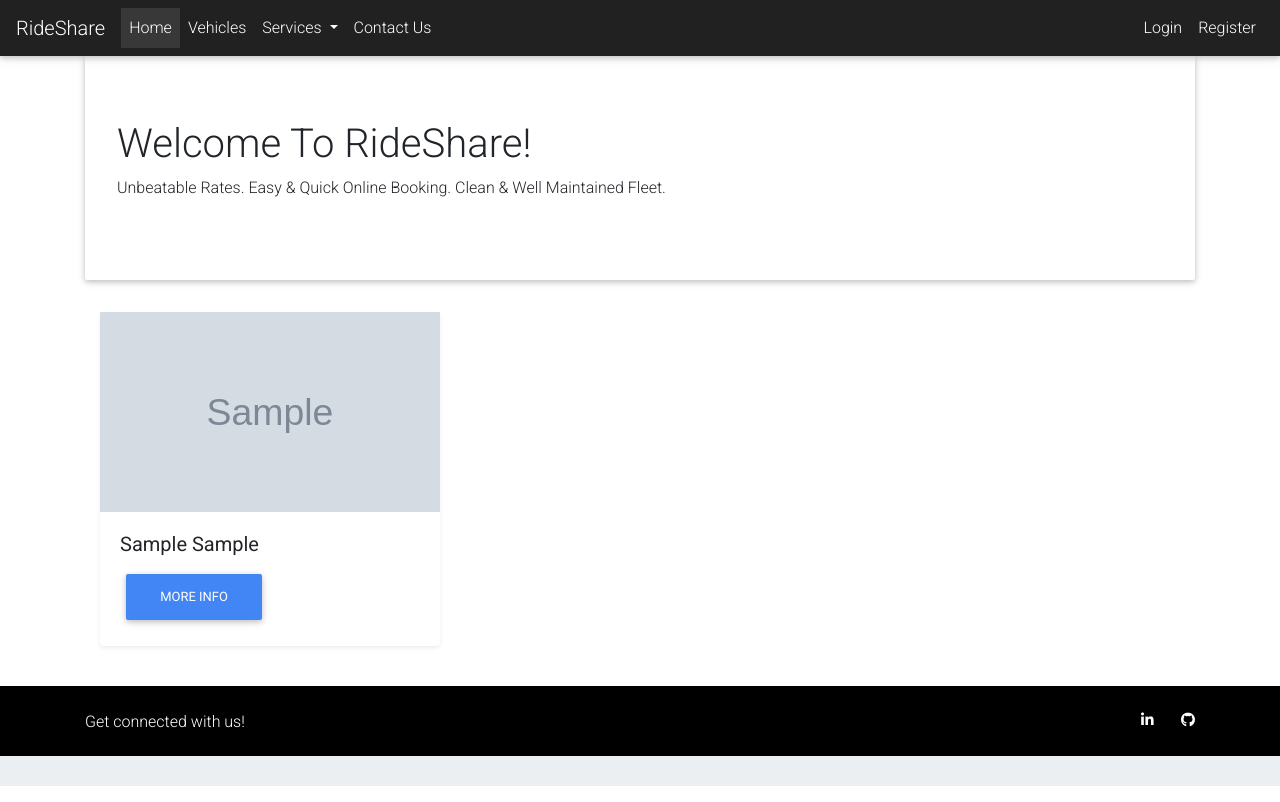
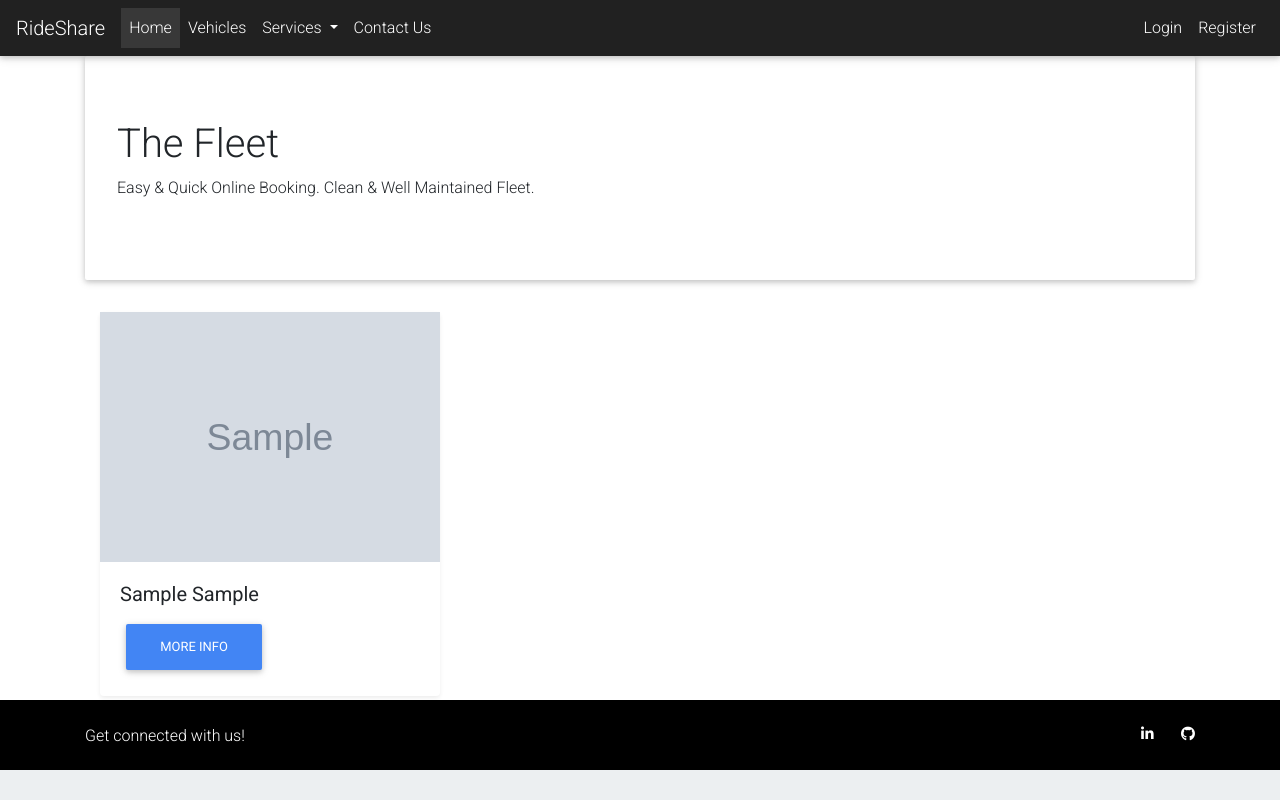
Before and after one commit to MerwinSamuel/RideShare, a Django app: page /cars in a window 1280 px wide. Shown: the top 802 px of the page. Run offline with Django 3.2, Linux system fonts and the light colour scheme; tables that the repository leaves empty hold one stand-in row (values such as "Sample post"); grey boxes marked "Sample" are stand-in pictures; some libraries are stand-ins or nearby versions.

Commit message:
Add files via upload

```diff
--- a/templates/add.html
+++ b/templates/add.html
@@ -6,6 +6,7 @@
 
     <div class="container">
             <div style="width: 40%; margin: 25px auto;">
+                <br><br>
             <h1 style="text-align: center">Add a New Vehicle</h1>
 
                 <form action="/add" method="post">
@@ -36,6 +37,7 @@
                     </div>
                 </form>
                 <a href="/cars">View all Vehicles<a></a>
+                <br><br><br>
             </div>
     </div>
 
--- a/templates/cars.html
+++ b/templates/cars.html
@@ -9,10 +9,10 @@
   <header class="jumbotron">
     <div>
         <h1>
-            Welcome To RideShare!
+            The Fleet
         </h1>
         <p>
-            Unbeatable Rates. Easy & Quick Online Booking. Clean & Well Maintained Fleet.
+          Easy & Quick Online Booking. Clean & Well Maintained Fleet.
         </p>
       </div>
   </header>
@@ -21,7 +21,7 @@
       {% for vehicle in vehicle_list %}
         <div class="col-md-4">
           <div class="card mb-4 shadow-sm">
-            <img src=" {{vehicle.imageurl }}"  style="width:550px;height:200px;" class="d-block w-100" alt="...">
+            <img src=" {{vehicle.imageurl }}"  style="width:550px;height:250px;" class="d-block w-100" alt="...">
 
             <div class="card-body">
               <h5 class="card-title">{{ vehicle.make }} {{ vehicle.model }}</h5>
--- a/templates/register.html
+++ b/templates/register.html
@@ -6,6 +6,7 @@
 
     <div class="container">
             <div style="width: 40%; margin: 25px auto;">
+                <br><br>
             <h1 style="text-align: center">Register</h1>
 
                 <form action="register" method="post">
@@ -33,6 +34,7 @@
                     </div>
                 </form>
                 <a href="/users/login">Login<a></a>
+                <br><br><br><br>
             </div>
     </div>
 
```
